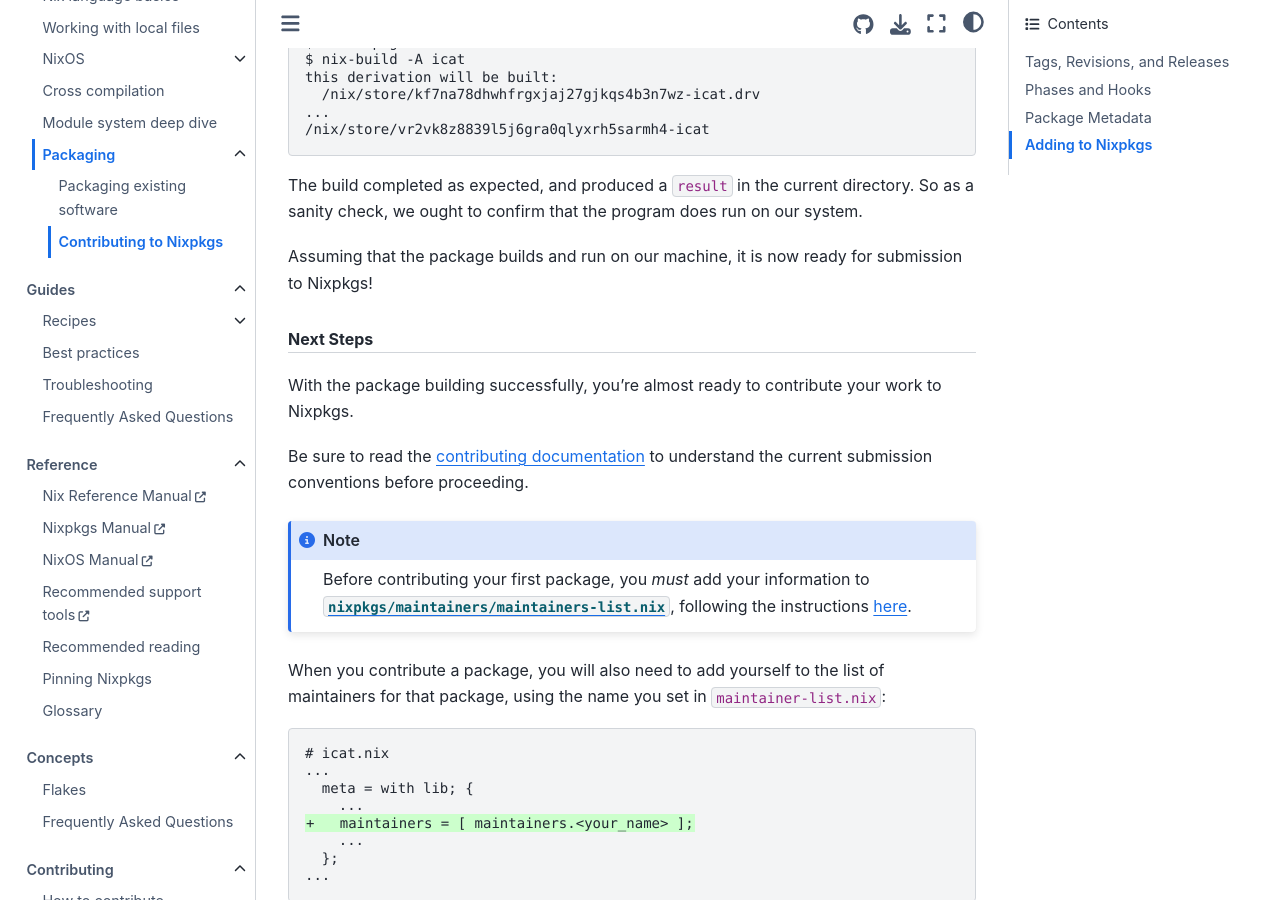
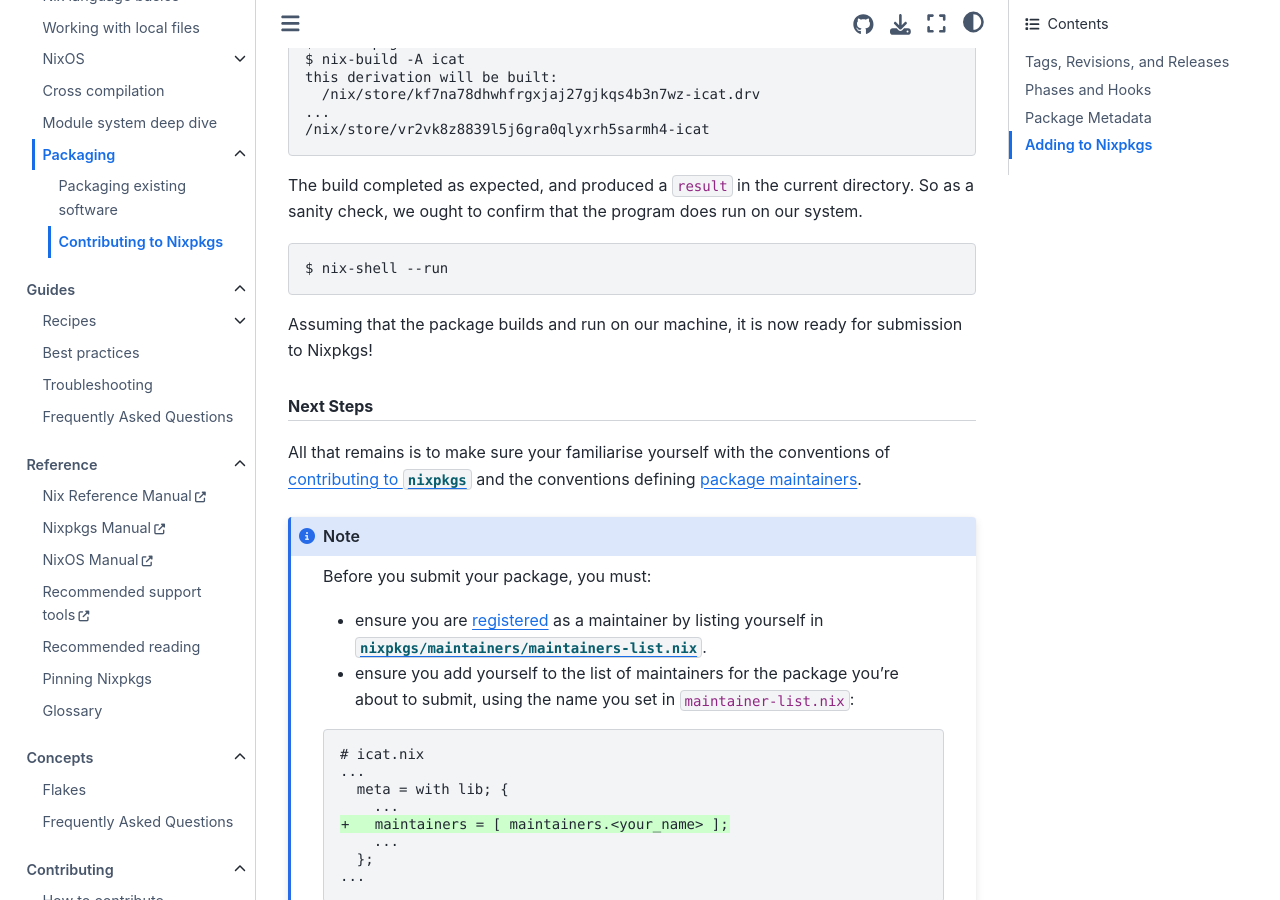
Before and after one commit to NixOS/nix.dev, a Sphinx documentation site: the page built from source/tutorials/packaging/contributing-to-nixpkgs.md, in a window 1280 px wide and 900 px high, scrolled down 4855 px. Built offline with Sphinx 7.4.7 and the Sphinx Book theme 1.1.4, drawn with Linux system fonts in a browser that asks for light colours.

Commit message:
Provide better link to the nixpkgs maintainers README
To address: https://github.com/NixOS/nix.dev/pull/696/files#r1322270797

````diff
--- a/source/tutorials/packaging/contributing-to-nixpkgs.md
+++ b/source/tutorials/packaging/contributing-to-nixpkgs.md
@@ -184,18 +184,20 @@
 
 The build completed as expected, and produced a `result` in the current directory. So as a sanity check, we ought to confirm that the program does run on our system.
 
+```console
+$ nix-shell --run
+```
+
 Assuming that the package builds and run on our machine, it is now ready for submission to Nixpkgs!
 
 ## Next Steps
-With the package building successfully, you're almost ready to contribute your work to Nixpkgs.
 
-Be sure to read the [contributing documentation](https://github.com/NixOS/nixpkgs/blob/master/CONTRIBUTING.md) to understand the current submission conventions before proceeding.
+All that remains is to make sure your familiarise yourself with the conventions of [contributing to `nixpkgs`](https://github.com/NixOS/nixpkgs/blob/master/CONTRIBUTING.md) and the conventions defining [package maintainers](https://github.com/NixOS/nixpkgs/tree/master/maintainers#readme).
 
 :::{note}
-Before contributing your first package, you *must* add your information to [`nixpkgs/maintainers/maintainers-list.nix`](https://github.com/NixOS/nixpkgs/blob/master/maintainers/maintainer-list.nix), following the instructions [here](https://nixos.org/manual/nixpkgs/stable/#var-meta-maintainers).
-:::
-
-When you contribute a package, you will also need to add yourself to the list of maintainers for that package, using the name you set in `maintainer-list.nix`:
+Before you submit your package, you must:
+* ensure you are [registered](https://github.com/NixOS/nixpkgs/tree/master/maintainers#how-to-become-a-maintainer) as a maintainer by listing yourself in [`nixpkgs/maintainers/maintainers-list.nix`](https://github.com/NixOS/nixpkgs/blob/master/maintainers/maintainer-list.nix).
+* ensure you add yourself to the list of maintainers for the package you're about to submit, using the name you set in `maintainer-list.nix`:
 
 ```diff
 # icat.nix
@@ -207,3 +209,4 @@
   };
 ...
 ```
+:::
````
